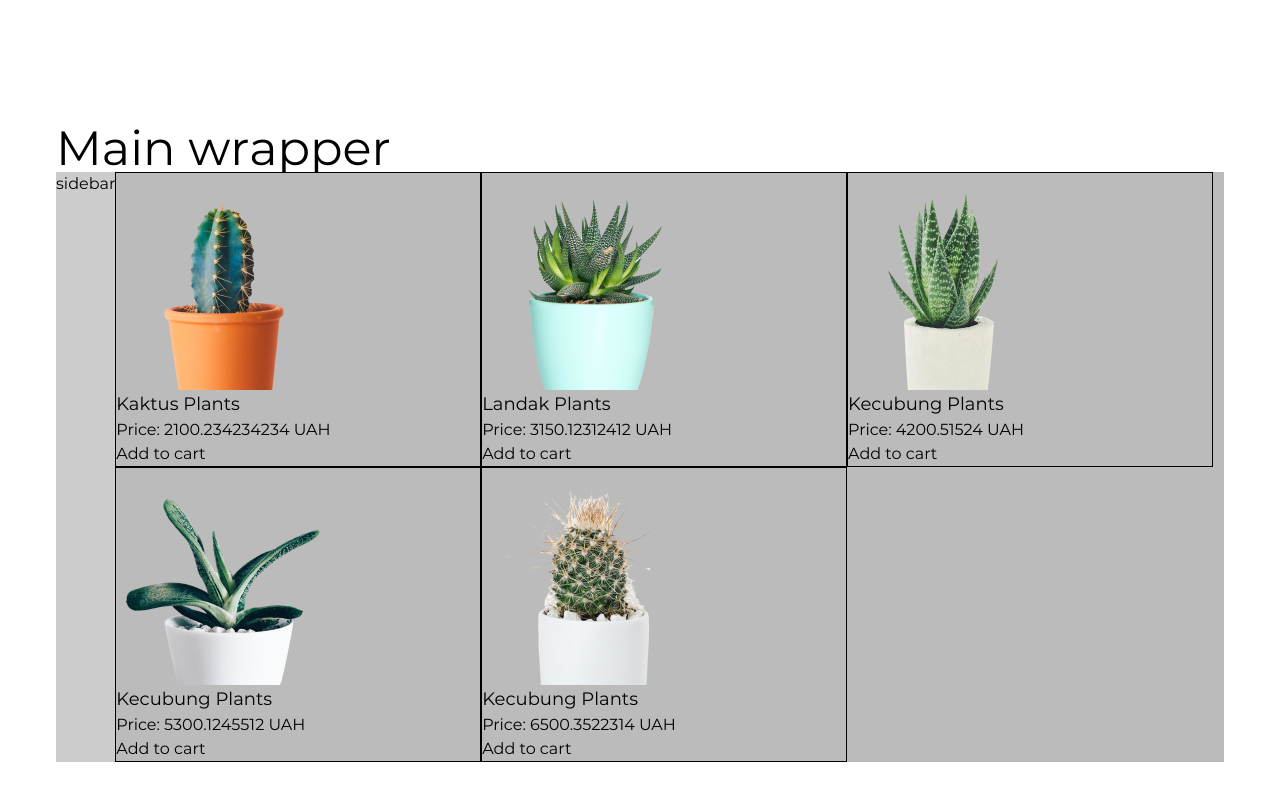
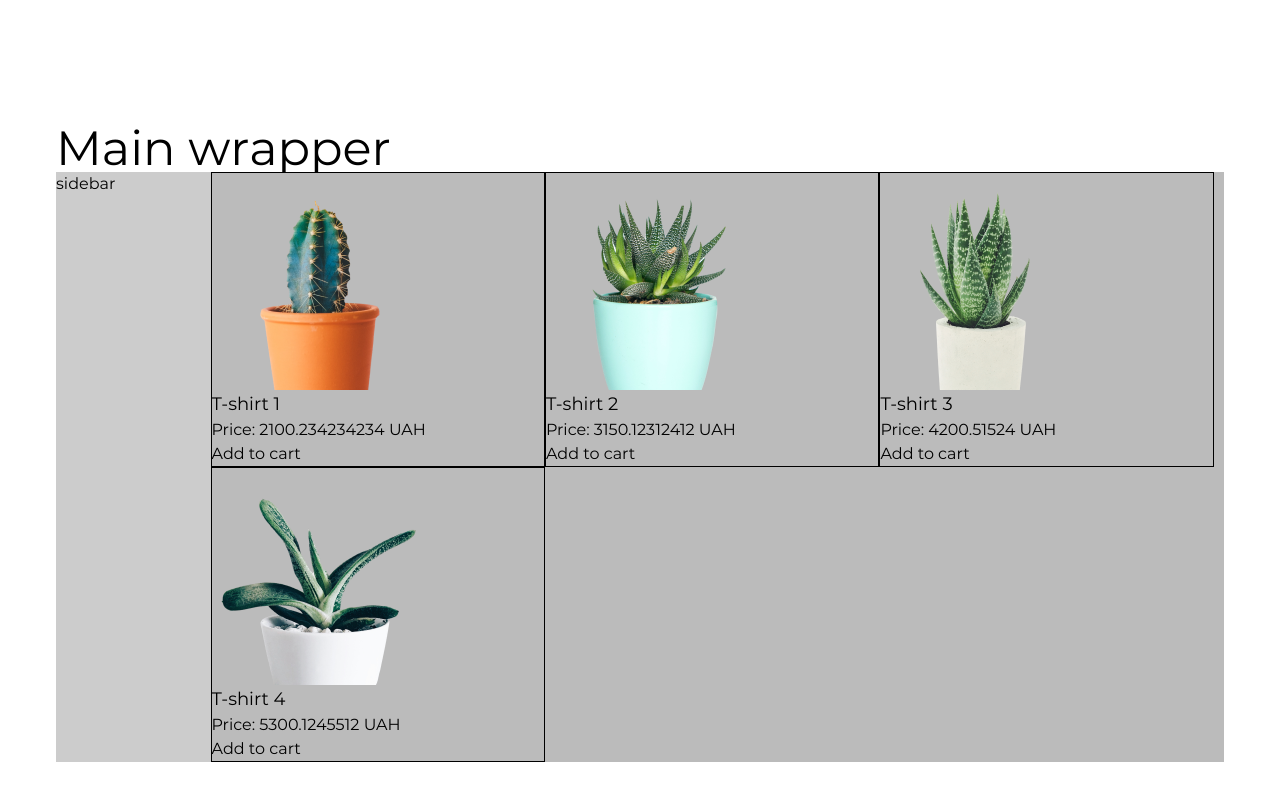
Before and after one commit to sergWP/plate_shop, a Vue app: page / in a window 1280 px wide. Shown: the part 1170-1970 px from the top of the page. Built offline with nearby package versions, Linux system fonts and the light colour scheme; data requests are answered from the project's data file.

Commit message:
using vuex

```diff
--- a/package.json
+++ b/package.json
@@ -16,7 +16,7 @@
     "swiper": "^6.8.4",
     "tailwindcss": "npm:@tailwindcss/postcss7-compat@^2.0.2",
     "vue": "^3.0.0",
-    "vuex": "^3.6.2"
+    "vuex": "^4.0.2"
   },
   "devDependencies": {
     "@vue/cli-plugin-babel": "~4.5.0",
--- a/src/components/v-catalog.vue
+++ b/src/components/v-catalog.vue
@@ -2,7 +2,7 @@
     <v-sidebar />
     <div class="v-catalog flex flex-wrap flex-auto">
         <v-catalog-item
-            v-for="product in products"
+            v-for="product in PRODUCTS"
             :key="product.article"
             v-bind:product_data="product"
             @sendArticle="showChild"
@@ -12,6 +12,8 @@
 
 <script>
     import vCatalogItem from './v-catalog-item'
+    import { mapActions, mapGetters } from 'vuex'
+
     import vSidebar from './v-sidebar'
     export default {
         name: "v-catalog",
@@ -21,49 +23,29 @@
         },
         data() {
             return {
-                products: [
-                    {
-                        "image": "annie-spratt.png",
-                        "name": "Kaktus Plants",
-                        "price": 2100.234234234,
-                        "article": "T1",
-                        "available": true
-                    },
-                    {
-                        "image": "galina-n.png",
-                        "name": "Landak Plants",
-                        "price": 3150.12312412,
-                        "article": "T2",
-                        "available": true
-                    },
-                    {
-                        "image": "stephanie-harvey.png",
-                        "name": "Kecubung Plants",
-                        "price": 4200.51524,
-                        "article": "T3",
-                        "available": true
-                    },
-                    {
-                        "image": "stephanie-harvey-v.png",
-                        "name": "Kecubung Plants",
-                        "price": 5300.1245512,
-                        "article": "T4",
-                        "available": true
-                    },
-                    {
-                        "image": "stephanie-harvey-w.png",
-                        "name": "Kecubung Plants",
-                        "price": 6500.3522314,
-                        "article": "T5",
-                        "available": true
-                    }
-                ]
+
             }
         },
+        computed: {
+            ...mapGetters([
+                'PRODUCTS'
+            ])
+        },
         methods: {
+            ...mapActions([
+                'GET_PRODUCTS_FROM_API'
+            ]),
             showChild(data) {
                 console.log(data)
             }
+        },
+        mounted() {
+            this.GET_PRODUCTS_FROM_API()
+                .then((response) => {
+                    if(response.data) {
+                        console.log('Data ready');
+                    }
+                });
         }
     }
 </script>
--- a/src/components/v-main-wrapper.vue
+++ b/src/components/v-main-wrapper.vue
@@ -37,7 +37,7 @@
         methods: {},
         watch: {},
         mounted() {
-            console.log('Yeeep!')
+            console.log('Main wrapper')
         }
     }
 </script>
--- a/src/main.js
+++ b/src/main.js
@@ -1,4 +1,7 @@
 import { createApp } from 'vue'
 import App from './App.vue'
+import store from './vuex/store'
 
-createApp(App).mount('#app')
+createApp(App)
+    .use(store)
+    .mount('#app')
--- /dev/null
+++ b/src/vuex/store.js
@@ -0,0 +1,34 @@
+import { createStore } from 'vuex'
+import axios from 'axios'
+
+export default createStore({
+    state: {
+        products: []
+    },
+    getters: {
+        PRODUCTS(state) {
+            return state.products;
+        }
+    },
+    mutations: {
+        SET_PRODUCTS_TO_STATE(state, products) {
+            state.products = products;
+        }
+    },
+    actions: {
+        GET_PRODUCTS_FROM_API({commit}) {
+            return axios('http://localhost:3000/products', {
+                method: "GET"
+            })
+                .then((products) => {
+                    commit('SET_PRODUCTS_TO_STATE', products.data);
+                    return products;
+                })
+                .catch((error) => {
+                    console.log(error)
+                    return error;
+                })
+        }
+    },
+    modules: {}
+})
```
Also changed, not shown: 1 other file (tests, documents, lock files or other folders).
